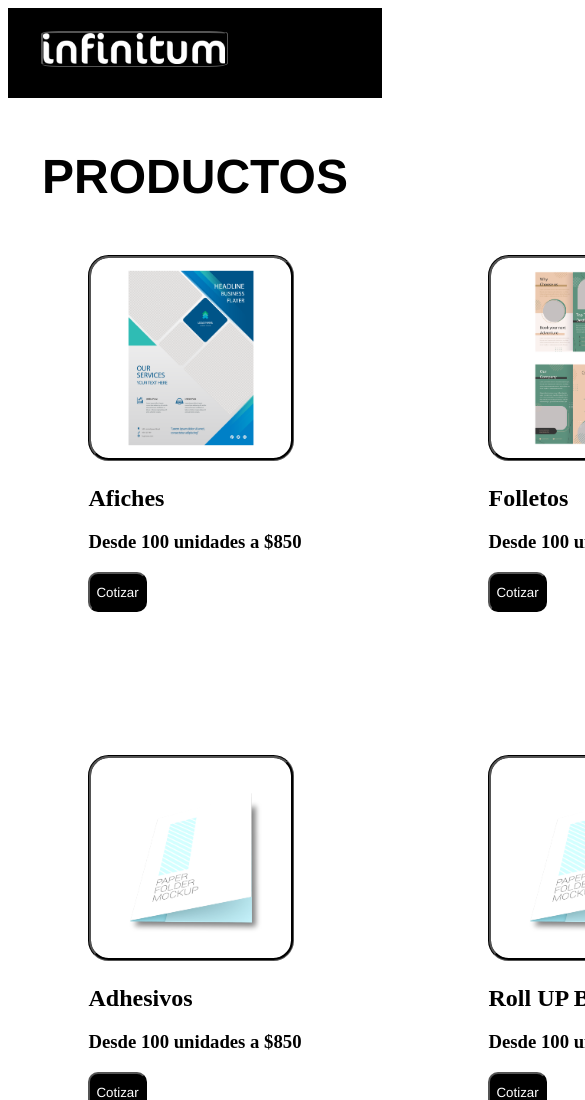
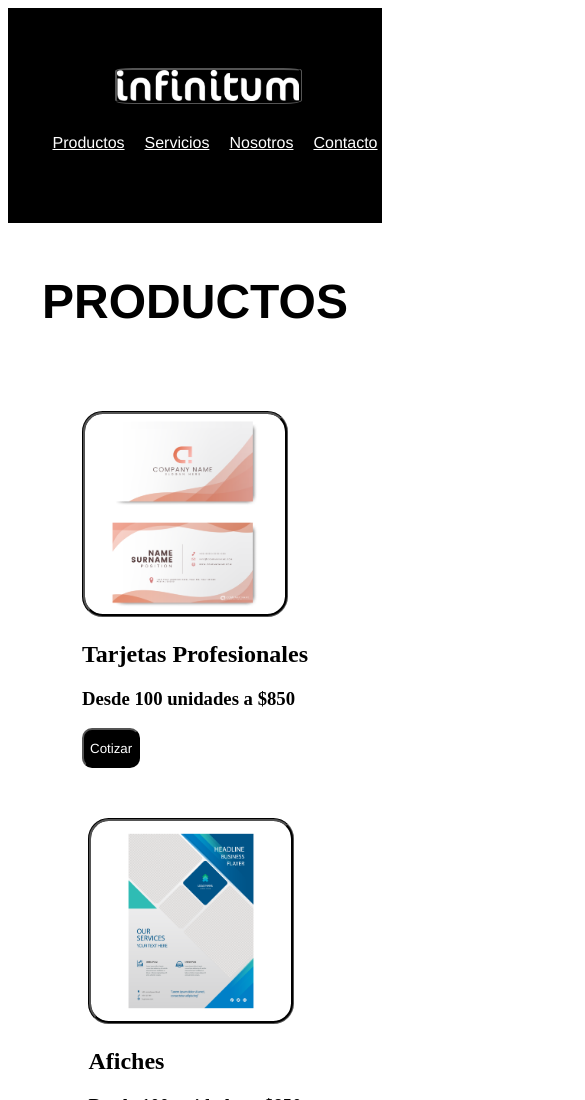
Before and after one commit to Cristian-S5/2da-entrega-CH, a plain HTML site: page Productos.html in a window 390 px wide. Shown: the top 1100 px of the page, 585 px wide, since content can reach past the window. Drawn offline with Linux system fonts and the light colour scheme.

Commit message:
Responsive

```diff
--- a/Productos.html
+++ b/Productos.html
@@ -24,10 +24,10 @@
             </div>
 
 
-            <div class="buscador">
+            <div>
                 <div>
                     <form action="Productos.html" method="post" target="_blank">
-                        <p>
+                        <p class="buscador">
                             <input type="search" name="Buscar" placeholder="¿qué estás buscando?">
                             <button> <a> <input type="submit" value="Buscar"> </button></a>
                         </p>
@@ -60,7 +60,8 @@
             </div>
 
             <div class="produto">
-            <img src="imágenes/productos/web_Mesa de trabajo 1 copia.png" alt="Afiches" height="200px" width="200px" />
+                <img src="imágenes/productos/web_Mesa de trabajo 1 copia.png" alt="Afiches" height="200px"
+                    width="200px" />
                 <h2>Afiches</h2>
                 <h3>Desde 100 unidades a $850</h3>
                 <a href="" target="_blank"><button class="botonAnimado">Cotizar</button> </a>
--- a/estilos/contacto_estilos.css
+++ b/estilos/contacto_estilos.css
@@ -6,6 +6,51 @@
 .flex {
     display: flex;
 }
+
+
+@media (max-width: 800px) {
+
+    header {
+        display: flex;
+        flex-direction: column;
+        background-color: #000000;
+        padding: 2%;
+        font-family: 'Helvetica';
+        justify-content: center;
+        height: 200px;
+    }
+
+    ul {
+        list-style: none;
+    }
+
+    ul li {
+        padding: 5px;
+        margin: 5px;
+    }
+
+    ul li a {
+        color: #ffffff;
+    }
+
+    nav {
+        display: flex;
+        justify-content: center;
+    }
+
+
+    .logoInicio {
+
+        display: flex;
+        justify-content: center;
+    }
+
+    .buscador {
+        display: none;
+    }
+
+}
+
 
 
 header {
@@ -29,23 +74,18 @@ ul li a {
 
 nav {
     display: flex;
-    align-items: center;
     margin-left: auto;
 }
 
 .buscador {
     margin-left: 550px;
-    align-items: center;
-    margin-top: -5px;
+    margin-top: 5px;
 }
-
-
 
 .logoInicio {
     margin-left: 25px;
     margin-top: 15px;
 }
-
 
 
 
@@ -90,6 +130,14 @@ h3 {
     padding-bottom: 5%;
 }
 
+@media (max-width: 800px) {
+.textoContactanos {
+    height: 200;
+    overflow-x: scroll;
+}
+
+}
+
 .formularioConsultas {
     padding-bottom: 5%;
     text-align: center;
--- a/estilos/index_estilos.css
+++ b/estilos/index_estilos.css
@@ -1,11 +1,56 @@
 .contenedorEtiquetas {
     max-width: 1800px;
-    margin:auto;
+    margin: auto;
 }
 
 .flex {
     display: flex;
 }
+
+
+@media (max-width: 800px) {
+
+    header {
+        display: flex;
+        flex-direction: column;
+        background-color: #000000;
+        padding: 2%;
+        font-family: 'Helvetica';
+        justify-content: center;
+        height: 200px;
+    }
+
+    ul {
+        list-style: none;
+    }
+
+    ul li {
+        padding: 5px;
+        margin: 5px;
+    }
+
+    ul li a {
+        color: #ffffff;
+    }
+
+    nav {
+        display: flex;
+        justify-content: center;
+    }
+
+
+    .logoInicio {
+
+        display: flex;
+        justify-content: center;
+    }
+
+    .buscador {
+        display: none;
+    }
+
+}
+
 
 
 header {
@@ -17,6 +62,7 @@ header {
 ul {
     list-style: none;
 }
+
 ul li {
     padding: 5px;
     margin: 5px;
@@ -28,17 +74,13 @@ ul li a {
 
 nav {
     display: flex;
-    align-items: center;
     margin-left: auto;
 }
 
 .buscador {
     margin-left: 550px;
-    align-items: center;
-    margin-top: -5px;
+    margin-top: 5px;
 }
-
-
 
 .logoInicio {
     margin-left: 25px;
@@ -67,12 +109,29 @@ footer ul li {
 
 .grid {
     display: grid;
+    grid-template-columns: 100px;
+    grid-template-rows: 450px 450px 450px;
+    padding-top: 50px;
+    justify-content: center;
+    justify-items: center;
+    grid-gap: 50px;
+}
+
+
+@media (min-width: 1200px) {
+    .grid {
+        display: grid;
         grid-template-columns: 400px 400px 400px;
         grid-template-rows: 500px;
         justify-content: center;
         justify-items: center;
         grid-gap: 50px;
     }
+}
+
+
+
+
 
 .destacados img {
     border-color: rgb(0, 0, 0);
@@ -124,30 +183,3 @@ footer ul li {
 div form p {
     text-align: center;
 }
-
-
-
-@media (min-200px) {
-
-    div .destacados {
-        display: block;
-        margin: auto;
-    }
-
-    .navegación {
-
-        display: flex;
-        flex-direction: column;
-
-    }
-
-}
-
-@media (min-300px) {
-
-    div .destacados {
-        display: block;
-        margin: auto;
-    }
-
-}
--- a/estilos/nosotros_estilos.css
+++ b/estilos/nosotros_estilos.css
@@ -6,6 +6,51 @@
 .flex {
     display: flex;
 }
+
+
+@media (max-width: 800px) {
+
+    header {
+        display: flex;
+        flex-direction: column;
+        background-color: #000000;
+        padding: 2%;
+        font-family: 'Helvetica';
+        justify-content: center;
+        height: 200px;
+    }
+
+    ul {
+        list-style: none;
+    }
+
+    ul li {
+        padding: 5px;
+        margin: 5px;
+    }
+
+    ul li a {
+        color: #ffffff;
+    }
+
+    nav {
+        display: flex;
+        justify-content: center;
+    }
+
+
+    .logoInicio {
+
+        display: flex;
+        justify-content: center;
+    }
+
+    .buscador {
+        display: none;
+    }
+
+}
+
 
 
 header {
@@ -17,6 +62,7 @@ header {
 ul {
     list-style: none;
 }
+
 ul li {
     padding: 5px;
     margin: 5px;
@@ -28,17 +74,13 @@ ul li a {
 
 nav {
     display: flex;
-    align-items: center;
     margin-left: auto;
 }
 
 .buscador {
     margin-left: 550px;
-    align-items: center;
-    margin-top: -5px;
+    margin-top: 5px;
 }
-
-
 
 .logoInicio {
     margin-left: 25px;
@@ -123,19 +165,3 @@ section {
 div a {
     padding-bottom: 10%;
 }
-
-@media (min-200px) {
-
-    div .destacados {
-        display: block;
-        margin: auto;
-    }
-
-    .navegación {
-
-        display: flex;
-        flex-direction: column;
-
-    }
-
-}
--- a/estilos/productos_estilos.css
+++ b/estilos/productos_estilos.css
@@ -1,11 +1,61 @@
 .contenedorEtiquetas {
     max-width: 1800px;
-    margin:auto;
+    margin: auto;
 }
 
 .flex {
     display: flex;
 }
+
+
+
+
+
+
+
+@media (max-width: 800px) {
+
+    header {
+        display: flex;
+        flex-direction: column;
+        background-color: #000000;
+        padding: 2%;
+        font-family: 'Helvetica';
+        justify-content: center;
+        height: 200px;
+    }
+
+    ul {
+        list-style: none;
+    }
+
+    ul li {
+        padding: 5px;
+        margin: 5px;
+    }
+
+    ul li a {
+        color: #ffffff;
+    }
+
+    nav {
+        display: flex;
+        justify-content: center;
+    }
+
+
+    .logoInicio {
+
+        display: flex;
+        justify-content: center;
+    }
+
+    .buscador {
+        display: none;
+    }
+
+}
+
 
 
 header {
@@ -17,6 +67,7 @@ header {
 ul {
     list-style: none;
 }
+
 ul li {
     padding: 5px;
     margin: 5px;
@@ -28,17 +79,13 @@ ul li a {
 
 nav {
     display: flex;
-    align-items: center;
     margin-left: auto;
 }
 
 .buscador {
     margin-left: 550px;
-    align-items: center;
-    margin-top: -5px;
+    margin-top: 25px;
 }
-
-
 
 .logoInicio {
     margin-left: 25px;
@@ -51,7 +98,18 @@ nav {
 
 
 
+.grid {
+    display: grid;
+    grid-template-columns: 400px;
+    grid-template-rows: repeat (9, 500px);
+    padding-top: 50px;
+    padding-bottom: 50px;
+    justify-items: center;
+    justify-content: center;
+    grid-gap: 50px;
+}
 
+@media (min-width: 1200px) {
     .grid {
         display: grid;
         grid-template-columns: 400px 400px 400px;
@@ -60,6 +118,12 @@ nav {
         justify-items: center;
         justify-content: center;
     }
+}
+
+
+
+
+
 
 
 
@@ -119,19 +183,3 @@ img {
     border-style: groove;
     border-radius: 10%;
 }
-
-@media (min-200px) {
-
-    div .destacados {
-        display: block;
-        margin: auto;
-    }
-
-    .navegacion {
-
-        display: flex;
-        flex-direction: column;
-
-    }
-
-}
--- a/estilos/servicios_estilos.css
+++ b/estilos/servicios_estilos.css
@@ -1,11 +1,56 @@
 .contenedorEtiquetas {
     max-width: 1800px;
-    margin:auto;
+    margin: auto;
 }
 
 .flex {
     display: flex;
 }
+
+
+@media (max-width: 800px) {
+
+    header {
+        display: flex;
+        flex-direction: column;
+        background-color: #000000;
+        padding: 2%;
+        font-family: 'Helvetica';
+        justify-content: center;
+        height: 200px;
+    }
+
+    ul {
+        list-style: none;
+    }
+
+    ul li {
+        padding: 5px;
+        margin: 5px;
+    }
+
+    ul li a {
+        color: #ffffff;
+    }
+
+    nav {
+        display: flex;
+        justify-content: center;
+    }
+
+
+    .logoInicio {
+
+        display: flex;
+        justify-content: center;
+    }
+
+    .buscador {
+        display: none;
+    }
+
+}
+
 
 
 header {
@@ -17,6 +62,7 @@ header {
 ul {
     list-style: none;
 }
+
 ul li {
     padding: 5px;
     margin: 5px;
@@ -28,17 +74,13 @@ ul li a {
 
 nav {
     display: flex;
-    align-items: center;
     margin-left: auto;
 }
 
 .buscador {
     margin-left: 550px;
-    align-items: center;
-    margin-top: -5px;
+    margin-top: 5px;
 }
-
-
 
 .logoInicio {
     margin-left: 25px;
@@ -87,6 +129,19 @@ footer ul li {
 
 .grid {
     display: grid;
+    grid-template-columns: 400px;
+    grid-template-rows: 400px 400px 400px;
+    padding-top: 50px;
+    padding-bottom: 50px;
+    justify-items: center;
+    justify-content: center;
+    grid-gap: 50px;
+}
+
+
+@media (min-width: 1024px) {
+    .grid {
+        display: grid;
         grid-template-columns: 400px 400px 400px;
         grid-template-rows: 400px;
         justify-content: center;
@@ -94,6 +149,13 @@ footer ul li {
         grid-gap: 70px;
         padding-bottom: 50px;
     }
+}
+
+
+
+
+
+
 
 .thumbnail {
     border-color: rgb(0, 0, 0);
@@ -118,19 +180,3 @@ footer ul li {
     height: 40px;
     transition: height 0.5s;
 }
-
-@media (min-200px) {
-
-    div .destacados {
-        display: block;
-        margin: auto;
-    }
-
-    .navegación {
-
-        display: flex;
-        flex-direction: column;
-
-    }
-
-}
```
Also changed, not shown: Contacto.html (+5 -4 lines), index.html (+4 -2 lines). Lines whose indentation alone changed are shown as unchanged.
